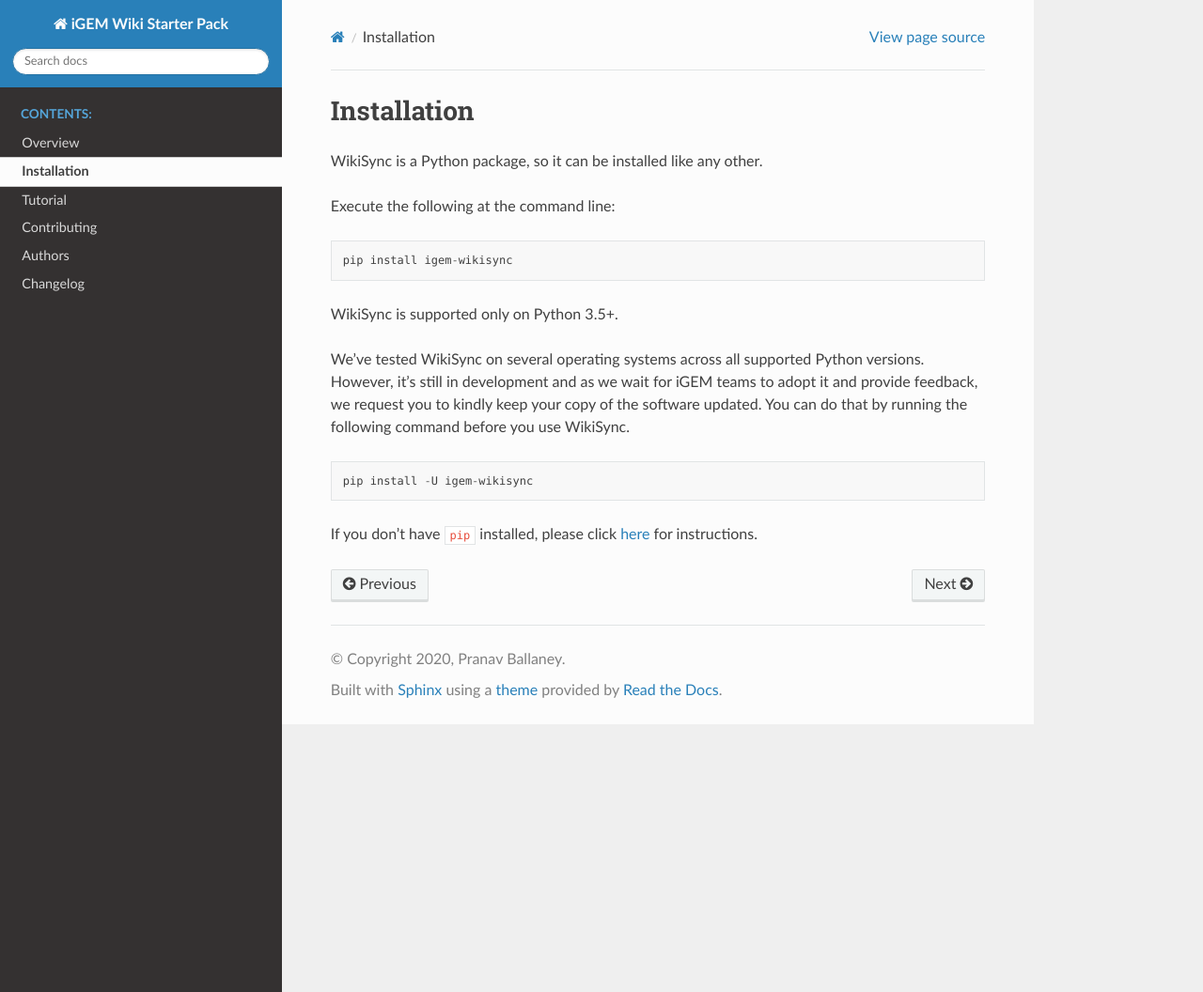
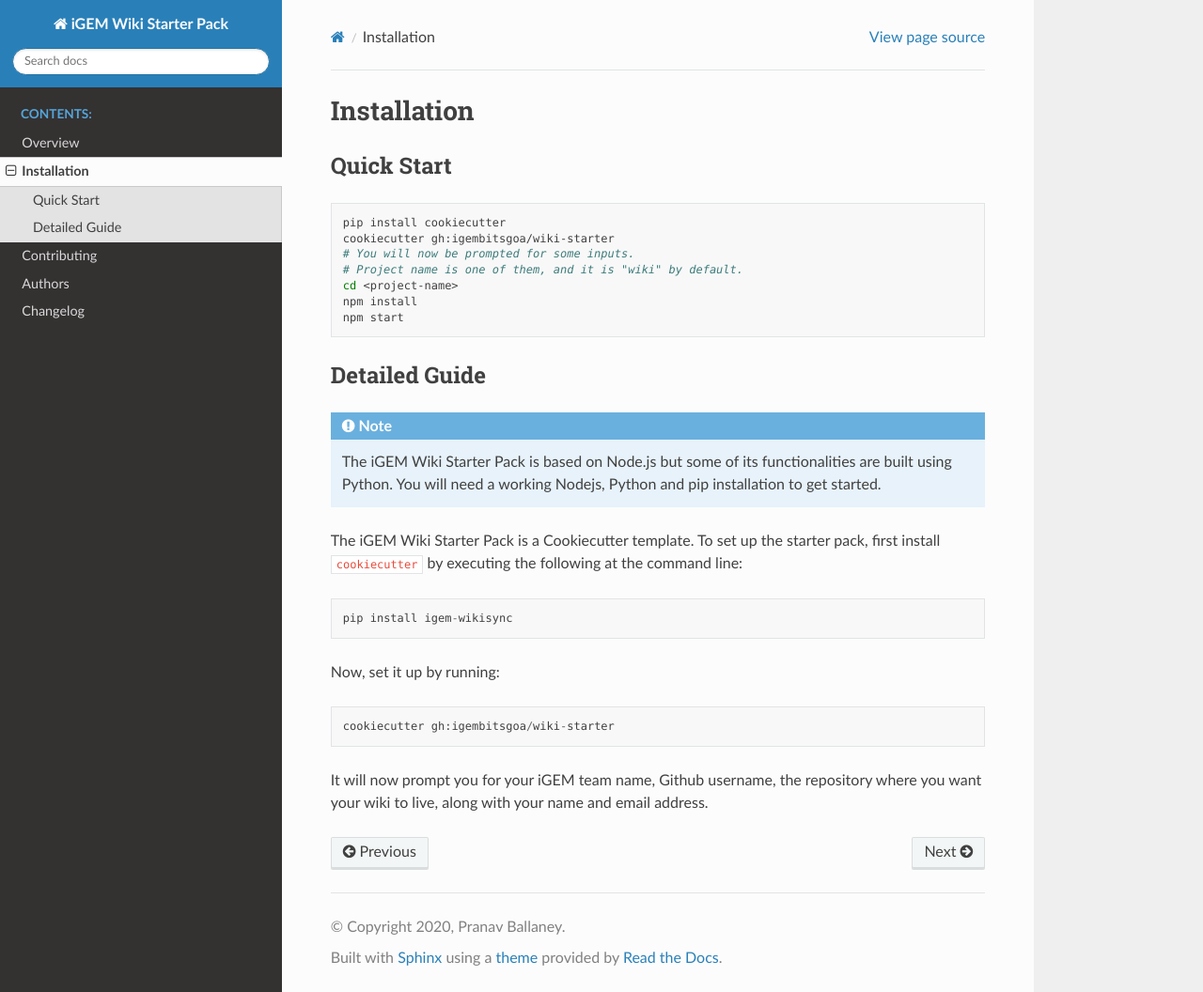
Before and after one commit to igembitsgoa/igem-wiki-starter, a Sphinx documentation site: the page built from docs/installation.rst, in a window 1280 px wide and 1056 px high. Shown: the whole window at 94% size. Built offline with Sphinx 7.4.7 and the Read the Docs theme 2.0.0, drawn with Linux system fonts in a browser that asks for light colours; pages that are not in the unit, such as notebooks, are missing from menus.

Commit message:
Docs: Installation and Contribution v0

```diff
--- a/docs/contributing.rst
+++ b/docs/contributing.rst
@@ -1 +1,3 @@
+.. _contributing:
+
 .. include:: ../CONTRIBUTING.rst
--- a/docs/installation.rst
+++ b/docs/installation.rst
@@ -4,31 +4,35 @@
 Installation
 ============
 
-WikiSync is a Python package, so it can be installed like any other.
+Quick Start
+-----------
 
-Execute the following at the command line::
+.. code-block:: bash
+
+    pip install cookiecutter
+    cookiecutter gh:igembitsgoa/wiki-starter
+    # You will now be prompted for some inputs.
+    # Project name is one of them, and it is "wiki" by default.
+    cd <project-name>
+    npm install
+    npm start
+
+Detailed Guide
+--------------
+
+.. note::
+    The iGEM Wiki Starter Pack is based on Node.js but some of its functionalities are built using Python. You will need a working Nodejs, Python and pip installation to get started.
+
+.. # TODO: #1 Add Python, pip and Nodejs installation instructions
+
+The iGEM Wiki Starter Pack is a Cookiecutter template. To set up the starter pack, first install ``cookiecutter`` by executing the following at the command line::
 
     pip install igem-wikisync
 
-WikiSync is supported only on Python 3.5+.
+Now, set it up by running::
 
-We've tested WikiSync on several operating systems across all supported Python versions. However, it's still in development and as we wait for iGEM teams to adopt it and provide feedback, we request you to kindly keep your copy of the software updated. You can do that by running the following command before you use WikiSync.
+    cookiecutter gh:igembitsgoa/wiki-starter
 
-::
+It will now prompt you for your iGEM team name, Github username, the repository where you want your wiki to live, along with your name and email address.
 
-    pip install -U igem-wikisync
-
-If you don't have ``pip`` installed, please click `here <https://pip.pypa.io/en/stable/installing/#installing-with-get-pip-py>`_ for instructions.
-
-.. .. _known-issues:
-
-.. Known Issues
-.. ------------
-
-.. SSL error:
-
-.. * Check pyopenssl installation with --force-reinstall
-
-.. * Install python3.6 using deadsnakes ppa
-
-.. * Check location of installed pyopenssl without :code:`--force-reinstall` and ensure that the location is present in :code:`$PATH`
+.. # TODO: #2 Add Cookiecutter prompt details
--- a/docs/tutorial/index.rst
+++ /dev/null
@@ -1,225 +0,0 @@
-.. _tutorial:
-
-========
-Tutorial
-========
-
-.. contents:: Table of Contents
-
-.. note::
-
-    We'll soon put up more detailed tutorials. For the time being, please go through the following and reach out for any queries at ballaneypranav@gmail.com.
-
-
-Uploading a Test Folder
-------------------------
-
-If you'd like to test the functionality first, make a test folder with just a few files and try to upload that. The following example demonstrates that in more detail.
-
-#1 **Start with the following directory structure:**
-
-.. parsed-literal::
-    wiki/
-        src/
-            WS-basic/                   # just so that your main wiki is not affected
-                index.html              # homepage
-                css/
-                    style.css           # custom styles
-                    igem-reset.css      # Resets styles that iGEM injects
-                js/
-                    main.js             # custom JS + iGEM reset
-                Description/
-                    index.html          # Description page
-            assets/                     # everything else must be in the assets folder
-                WS-basic/               # just so that your main wiki is not affected
-                    img/
-                        logo.jpg
-                        background.jpg
-        build/
-            # this will be filled by WikiSync
-        wikisync.py
-
-The source code is inside ``wiki/src/WS-basic/`` instead of just ``wiki/src/`` so that any existing content on your wiki is not affected. Similarly, images are inside ``assets/WS-basic/img/`` instead of just ``assets/img``.
-
-Please download a zipped version of this code `here <https://downgit.github.io/#/home?url=https://github.com/igembitsgoa/igem-wikisync-resources/tree/master/basic-example>`_.
-
-#2 **Let's look at individual files now:**
-
-``src/WS-basic/index.html``:
-
-.. code-block:: html
-    :linenos:
-    :emphasize-lines: 5,6,12,13,17,22
-
-    <html lang="en">
-
-    <head>
-        <title>Testing iGEM WikiSync</title>
-        <link rel="stylesheet" href="css/igem-reset.css">
-        <link rel="stylesheet" href="css/style.css">
-    </head>
-
-    <body>
-        <h1>iGEM Example Wiki</h1>
-        <ul>
-            <li><a href="#">Home</a></li>
-            <li><a href="./Description/">Description</a></li>
-        </ul>
-        <div class="container">
-            <br><br>
-            <img src="./assets/img/logo.png" alt="iGEM Logo" height=200 width=200>
-            <br><br>
-            <h1>Welcome to iGEM 2020!</h1>
-            <p>This is a sample page, designed for a demonstration for iGEM WikiSync.</p>
-        </div>
-        <script src="./js/main.js"></script>
-    </body>
-
-    </html>
-
-``src/WS-basic/css/style.css``:
-
-.. code-block:: css
-    :linenos:
-    :emphasize-lines: 3
-
-    body {
-        background-color: #f7feff;
-        background-image: url(../assets/img/background.png);
-    }
-
-
-#3 **Create ``wikisync.py``**:
-
-.. code-block:: python
-
-    import igem_wikisync as sync
-
-    sync.run(
-        team='your_team_name',
-        src_dir='source_directory'      # folder where your wiki is stored
-        build_dir='build_directory'     # folder where WikiSync will temporarily store your wiki before uploading
-    )
-
-#4 **Export your credentials as environment variables**:
-
-On Windows Powershell:
-
-    .. code-block:: bash
-
-        $env:IGEM_USERNAME = 'youriGEMusername'
-        $env:IGEM_PASSWORD = 'youriGEMpassword'
-
-You can verify by running:
-
-    .. code-block:: bash
-
-        Get-ChildItem Env:IGEM_USERNAME
-
-On Mac or Linux:
-
-    .. code-block:: bash
-
-        export IGEM_USERNAME=youriGEMusername
-        export IGEM_PASSWORD=youriGEMpassword
-
-You can verify by running:
-
-    .. code-block:: bash
-
-        echo $IGEM_USERNAME
-
-
-
-#5 **Run** ``wikisync.py``::
-
-    python wikisync.py
-
-You should now see the following output:
-
-.. code-block:: console
-
-    > python wikisync.py
-    Done! Successfully uploaded:
-        2 assets
-        2 HTML files
-        2 stylesheets
-        1 JS scripts
-    Please look at the log for more details.
-
-#6 **Let's look at the files WikiSync has written in** ``build/`` **now:**
-
-``build/WS-basic/index.html``:
-
-.. code-block:: html
-    :linenos:
-    :emphasize-lines: 3,4,10,11,15,20
-
-    <html lang="en"><head>
-        <title>Testing iGEM WikiSync</title>
-        <link href="https://2020.igem.org/Template:BITSPilani-Goa_India/Test/css/igem-resetCSS?action=raw&amp;ctype=text/css" rel="stylesheet"/>
-        <link href="https://2020.igem.org/Template:BITSPilani-Goa_India/Test/css/styleCSS?action=raw&amp;ctype=text/css" rel="stylesheet"/>
-    </head>
-
-    <body>
-        <h1>iGEM Example Wiki</h1>
-        <ul>
-            <li><a href="#">Home</a></li>
-            <li><a href="https://2020.igem.org/Team:BITSPilani-Goa_India/Test/Description">Description</a></li>
-        </ul>
-        <div class="container">
-            <br/><br/>
-            <img alt="iGEM Logo" height="200" src="https://2020.igem.org/wiki/images/5/5a/T--BITSPilani-Goa_India--assets--img--logo.png" width="200"/>
-            <br/><br/>
-            <h1>Welcome to iGEM 2020!</h1>
-            <p>This is a sample page, designed for a demonstration for iGEM WikiSync.</p>
-        </div>
-        <script src="https://2020.igem.org/Template:BITSPilani-Goa_India/Test/js/mainJS?action=raw&amp;ctype=text/javascript"></script>
-
-
-    </body></html>
-
-
-``build/WS-basic/css/style.css``:
-
-.. code-block:: css
-    :linenos:
-    :emphasize-lines: 3
-
-    body {
-        background-color: #f7feff;
-        background-image: url(https://2020.igem.org/wiki/images/d/dc/T--BITSPilani-Goa_India--assets--img--background.png);
-    }
-
-There are a few things to note here:
-
-#. All the files have been uploaded and their URLs substituted in the code.
-#. The filenames have been changed according to iGEM specification.
-#. HTML files have been uploaded at ``igem.org/Team:`` but CSS and JS files have been uploaded at ``igem.org/Template:``, and appended with the required URL parameters.
-#. A file called ``upload_map.yml`` should have appeared in your directory. Read more about it the section about :ref:`tracking-changes`.
-#. A file called ``wikisync.cookies`` should have appeared in your directory. Read more about in the section about :ref:`cookies` and make sure you add it to your ``.gitignore``.
-#. A file called ``wikisync.log`` should have appeared in your directory. Read more about it in the section about :ref:`logging`.
-
-.. note::
-
-    We're working on some more tutorials. They will be up soon.
-
-
-Collaborating with your Team using Github
------------------------------------------
-
-Git: https://www.youtube.com/watch?v=USjZcfj8yxE&t=217s
-
-Github: https://www.youtube.com/watch?v=nhNq2kIvi9s
-
-Continuous Deployment with Travis
----------------------------------
-
-Travis: https://www.youtube.com/watch?v=g0KsiCj3CgQ&t=1s
-
-You'll also need to add ``GITHUB_USERNAME``, ``IGEM_USERNAME`` and ``IGEM_PASSWORD`` along with ``GITHUB_TOKEN`` as environment variables on Travis. We will have more details on the process up here soon.
-
-Please read the :ref:`continuous-integration` section in the :ref:`usage-guide` for now. We will have this tutorial up soon.
-
-Testing before Deployment with Github Pages
--------------------------------------------
--- /dev/null
+++ b/docs/usage/index.rst
@@ -0,0 +1,7 @@
+.. _usage:
+
+===========
+Usage Guide
+===========
+
+.. contents:: Table of Contents
```
